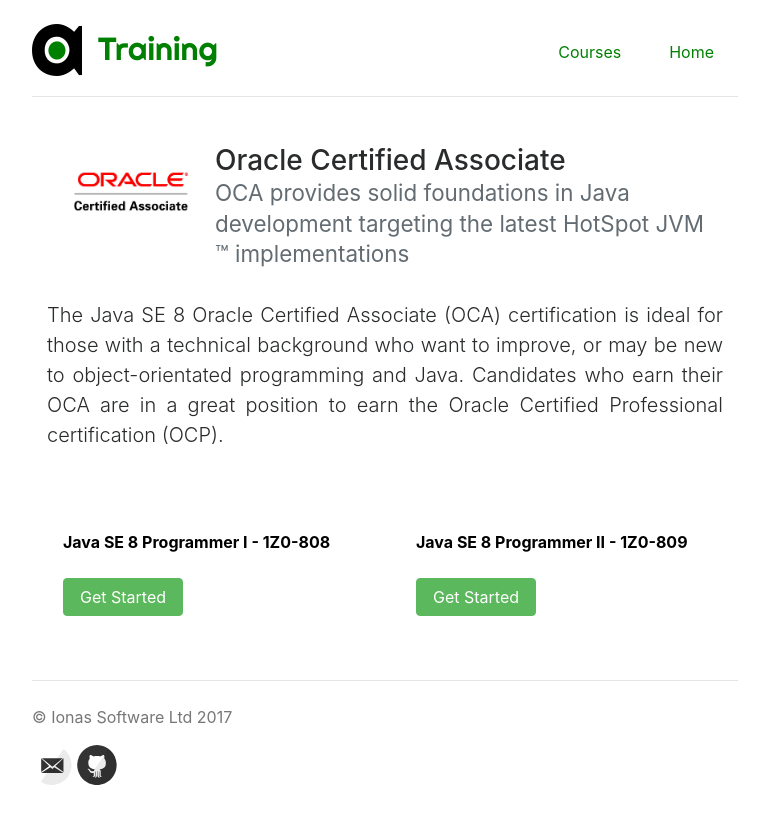
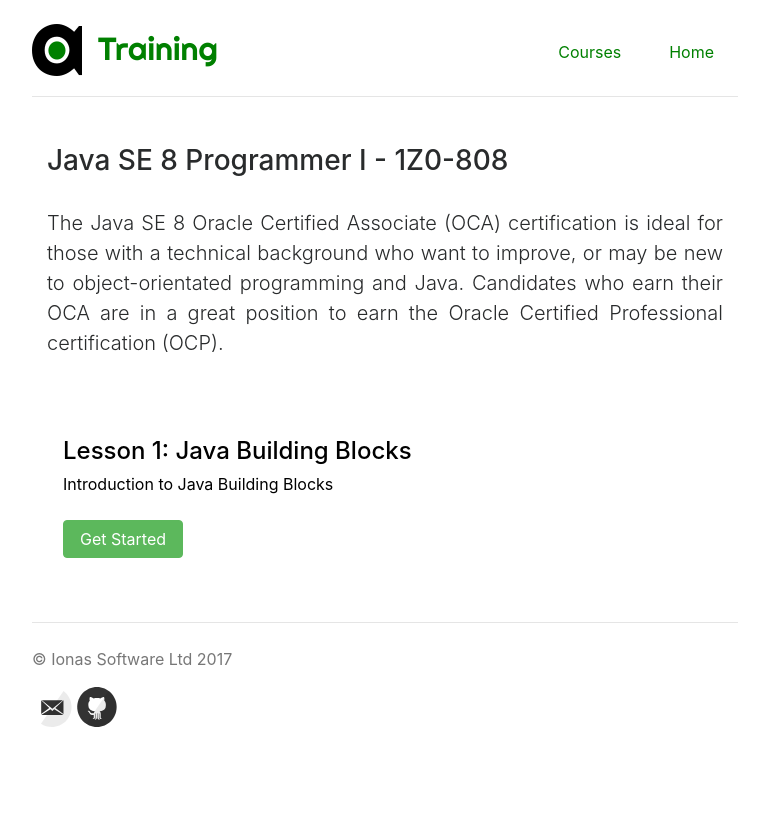
Before and after one commit to spc16670/training, a Jekyll site: the page built from _pages/java/oca.html, in a window 1280 px wide. Shown: the top 824 px of the page, without its empty margins (255-1024 px from the left). Built offline with Jekyll 4.4.1, drawn with Linux system fonts in a browser that asks for light colours.

Commit message:
change str

```diff
--- a/_config.yml
+++ b/_config.yml
@@ -58,7 +58,7 @@
 
 training-resource-type: [ course, lesson ]
 language-trainings: [ java, erlang, javascript, python ]
-java-courses: [ oca1, oca2 ]
+java-courses: [ oca, ocp ]
 
 
 #
--- a/_pages/java/oca.html
+++ b/_pages/java/oca.html
@@ -1,20 +1,13 @@
 ---
 layout: default
-categories: [java, course]
+categories: [java, oca, course]
 permalink: /java/oca/
 ---
 
 <div class="row marketing">
 	<div class="col-sm-12">
 		<h3>
-			<img class="cert-provider-img" src="{{ site.baseurl }}/images/oca.png">
-			Oracle Certified Associate
-			<br>
-
-			<small class="text-muted text-justify">
-				OCA provides solid foundations in Java development
-				targeting the latest HotSpot JVM &trade; implementations
-			</small>
+			Java SE 8 Programmer I - 1Z0-808
 		</h3>
 		<br>
 		<p class="lead text-justify">
@@ -27,23 +20,24 @@
 </div>
 
 <div class="row marketing">
-	<div class="col-sm-6">
+	<div class="col-sm-12">
+
+	{% for page in site.pages %}
+		{% if page.categories contains 'java' and page.categories contains 'oca' and page.categories contains 'lesson' %}
+
 		<div class="lang-training">
-			<a href="{{ site.baseurl }}{{ page.permalink }}oca1/">
-				<strong>Java SE 8 Programmer I - 1Z0-808</strong>
-				<br><br>
-				<div class="btn btn-success">Get Started</div>
+			<a href="{{ site.baseurl }}{{ page.permalink }}">
+				<h4>{{ page.title }}</h4>
+				<span>
+					{{ page.description }}
+					<br><br>
+					<div class="btn btn-success">Get Started</div>
+				<span>
 			</a>
 		</div>
-	</div>
 
-	<div class="col-sm-6">
-		<div class="lang-training">
-			<a href="{{ site.baseurl }}{{ page.permalink }}oca2/">
-				<strong>Java SE 8 Programmer II - 1Z0-809</strong>
-				<br><br>
-				<div class="btn btn-success">Get Started</div>
-			</a>
-		</div>
+		{% endif %}
+	{% endfor %}
+
 	</div>
 </div>
--- a/_pages/java/oca/oca2.html
+++ b/_pages/java/ocp.html
@@ -1,7 +1,7 @@
 ---
 layout: default
-category: oca
-permalink: /java/oca/oca2/
+categories: [java, ocp, course]
+permalink: /java/ocp/
 ---
 
 <div>
```
Also changed, not shown: _layouts/lesson.html (+5 -6 lines), _pages/java.html (+16 -0 lines), _pages/java/oca/1.html (added, +15 -0 lines), _pages/java/oca/oca1.html (deleted, +0 -43 lines), _pages/java/oca/oca1/1.html (deleted, +0 -28 lines), _pages/java/oca/2.html (renamed from _pages/java/oca/oca1/2.html), _pages/java/ocp/1.html (added), images/ocp.png (added).
